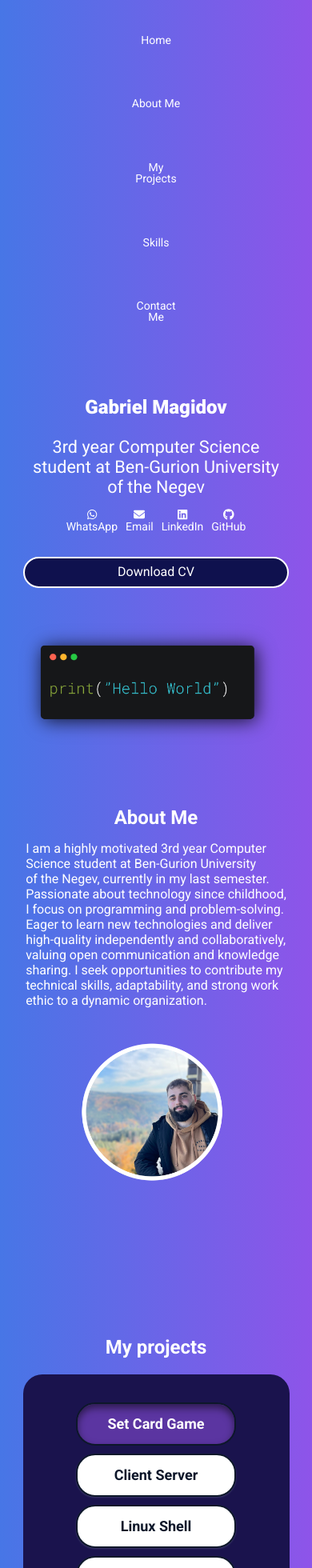
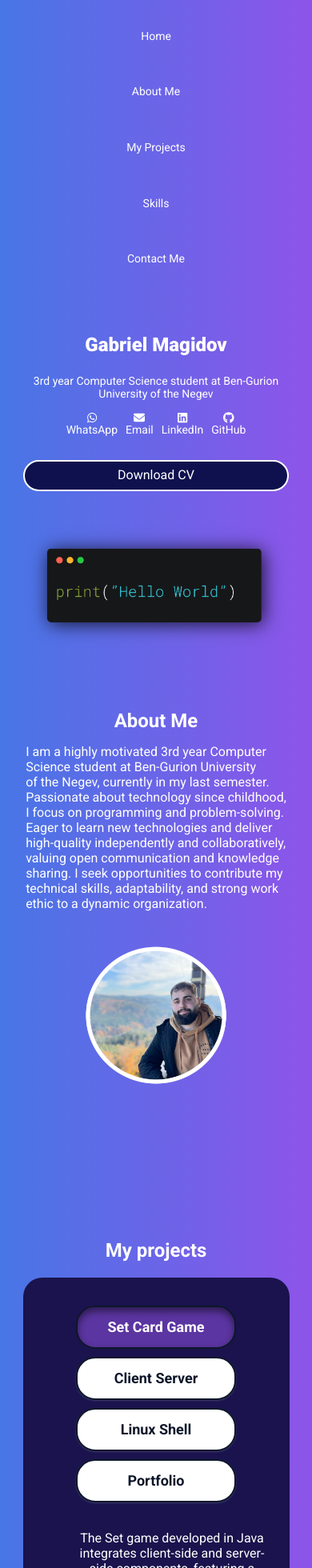
Before and after one commit to GabrielMagidov/Portfolio, a React (Create React App) app: page / in a window 390 px wide. Shown: the top 1960 px of the page at 80% size. Built offline with nearby package versions, Linux system fonts and the light colour scheme.

Commit message:
Update website with new changes

```diff
--- a/src/components/Header.css
+++ b/src/components/Header.css
@@ -15,7 +15,7 @@ nav ul {
   padding: 0;
   display: flex; /* Flexbox for horizontal layout */
   justify-content: center; /* Center the navigation items */
-  flex-wrap: wrap; /* Allow items to wrap on smaller screens */
+  flex-wrap: wrap; /* Allow items to wrap */
 }
 
 nav ul li {
@@ -87,9 +87,19 @@ nav ul li {
     padding: 10px 0; /* Adjust padding for mobile devices */
   }
 
+  nav ul {
+    flex-wrap: wrap; /* Allow wrapping */
+    justify-content: space-between; /* Space out items */
+  }
+
+  nav ul li {
+    width: 48%; /* Take up nearly half the width for two columns */
+    margin: 5px 0; /* Add margin between items */
+  }
+
   .NavButton {
     font-size: 14px; /* Adjust font size for mobile devices */
     padding: 0.8rem 1rem; /* Adjust padding for mobile devices */
-    width: 100px; /* Adjust width for mobile devices */
+    width: 100%; /* Full width within the li element */
   }
 }
--- a/src/components/Home.css
+++ b/src/components/Home.css
@@ -142,6 +142,11 @@ img {
   img {
     flex: 1 0 95%; /* Take up 95% of the container width */
     max-width: 95%; /* Limit width to 95% of the container width */
-    margin: 20px 0; /* Adjust spacing for smaller screens */
+    margin: 20px auto; /* Center the image on smaller screens */
+    display: block; /* Centering fix */
+  }
+
+  .home_p {
+    font-size: 0.875rem;
   }
 }
--- a/src/components/Projects.css
+++ b/src/components/Projects.css
@@ -137,3 +137,41 @@ h2 {
     text-align: center; /* Center text for smaller screens */
   }
 }
+
+/* Media queries for smaller phones */
+@media (max-width: 480px) {
+  #project {
+    width: 90%; /* Adjust width for smaller screens */
+    padding: 15px; /* Adjust padding for smaller screens */
+    min-height: auto; /* Adjust minimum height */
+  }
+
+  h2 {
+    font-size: 1.5rem; /* Adjust font size for smaller screens */
+  }
+
+  .tab-content a {
+    font-size: 1rem; /* Adjust font size for smaller screens */
+  }
+
+  .description {
+    text-align: center; /* Center text for smaller screens */
+    font-size: 1rem; /* Adjust font size for smaller screens */
+  }
+
+  .skills_p {
+    text-align: center; /* Center text for smaller screens */
+    font-size: 1rem; /* Adjust font size for smaller screens */
+  }
+
+  .tab-buttons-list,
+  .tab-buttons-list li {
+    text-align: center; /* Center text for buttons */
+    width: 100%;
+  }
+
+  .TabButton {
+    width: auto; /* Adjust width for smaller screens */
+    max-width: 100%;
+  }
+}
--- a/src/components/Skills.css
+++ b/src/components/Skills.css
@@ -61,6 +61,10 @@
 }
 
 @media (max-width: 480px) {
+  #skills {
+    padding-top: 10px;
+    padding-bottom: 5px;
+  }
   .skills-grid {
     gap: 10px; /* Reduce gap for very small screens */
   }
```
Also changed, not shown: 12 other files (tests, documents, lock files or other folders).
